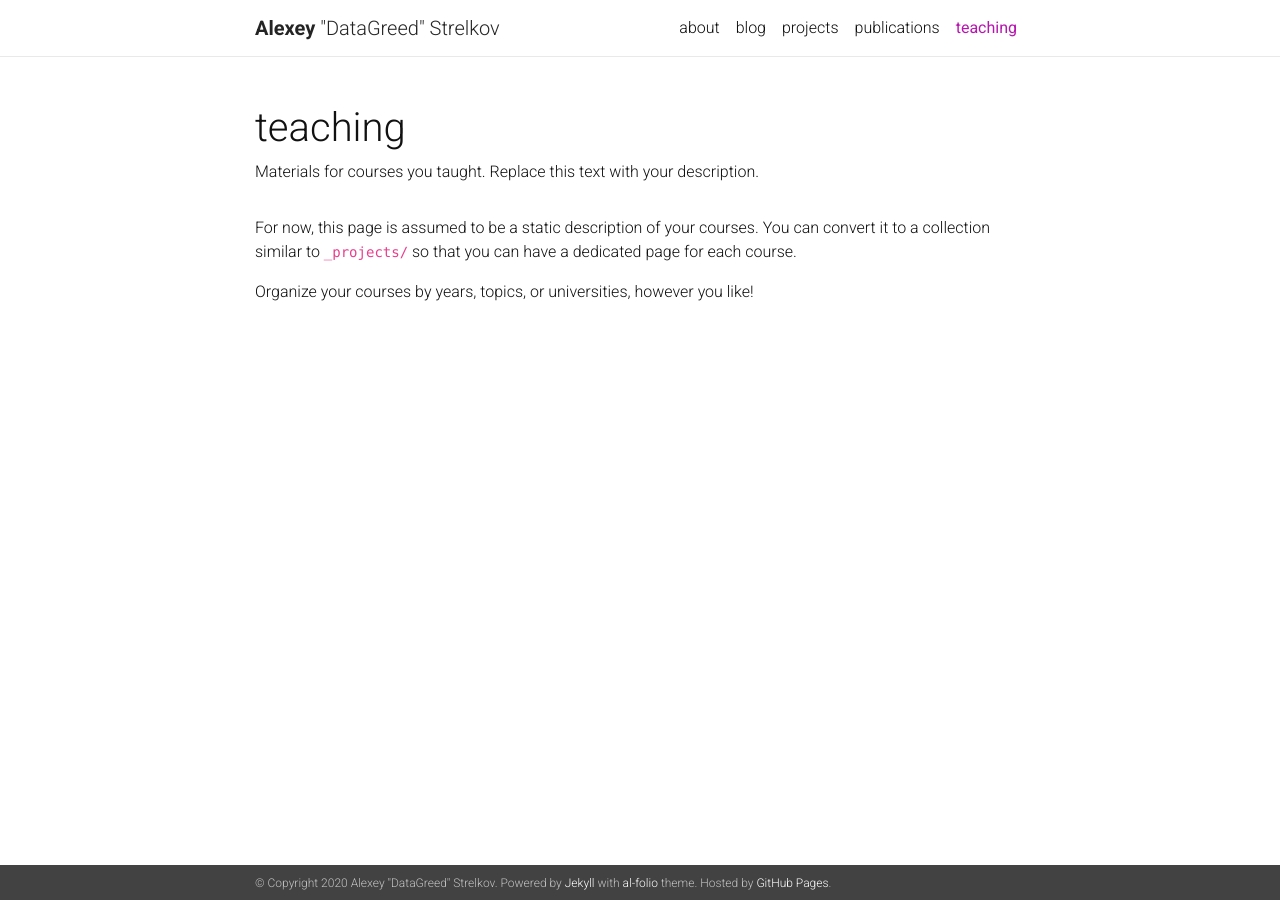
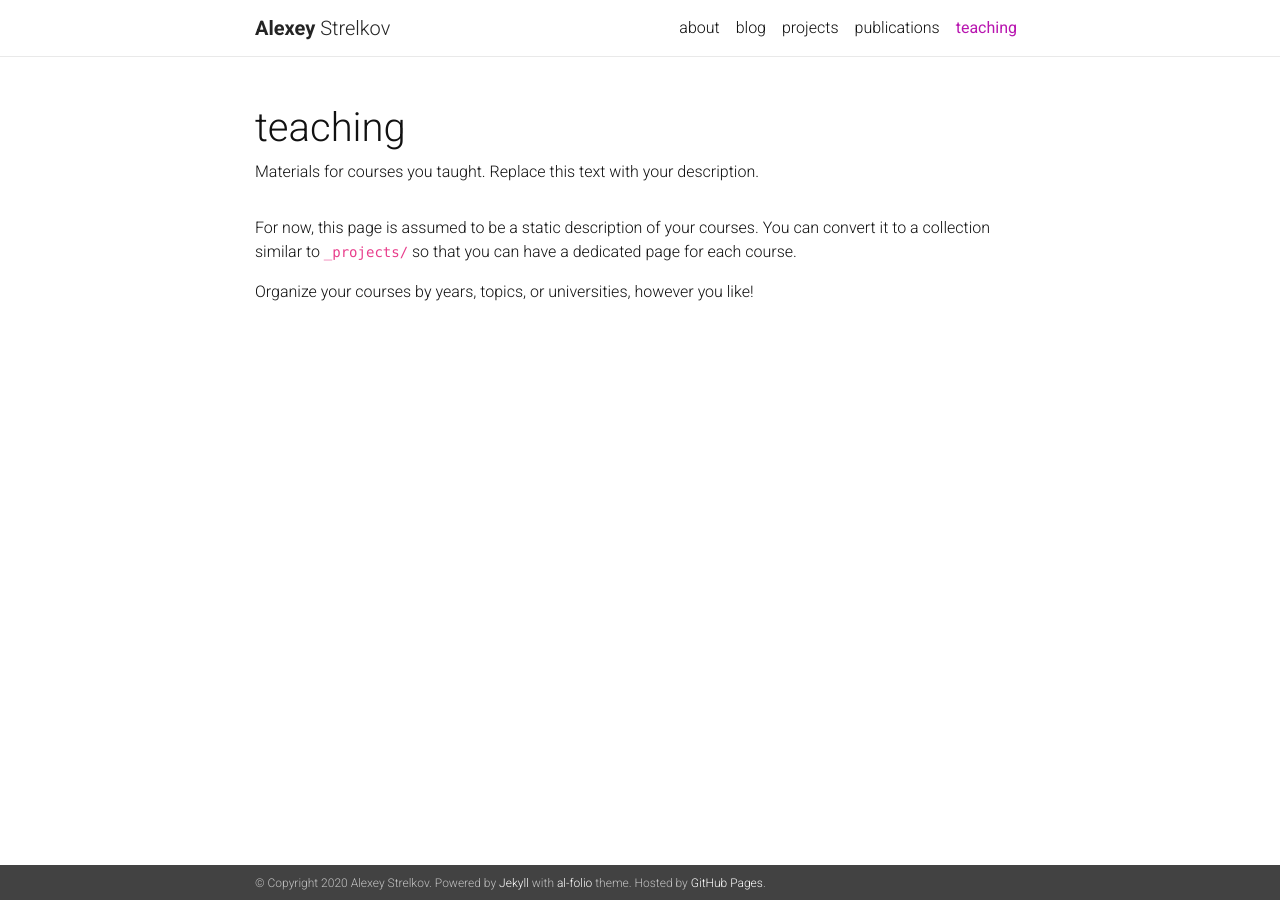
Before and after one commit to DataGreed/datagreed.pro, a Jekyll site: the page built from _pages/teaching.md, in a window 1280 px wide. Built offline with Jekyll 4.4.1, drawn with Linux system fonts in a browser that asks for light colours; nearby versions of some CDN libraries; a style sheet for code colours, icons or effects is not loaded; some of the changed lines change nothing that is shown.

```diff
--- a/_config.yml
+++ b/_config.yml
@@ -4,9 +4,9 @@
 
 title: blank # the website title (if blank, full name will be used instead)
 first_name: Alexey
-middle_name: "&quot;DataGreed&quot;"
+middle_name: #"&quot;DataGreed&quot;"
 last_name: Strelkov
-email: datagreed@gmail.com
+email: datagreed+fromprosite@gmail.com
 description: > # the ">" symbol means to ignore newlines until "footer_text:"
   A simple, whitespace theme for academics. Based on [*folio](https://github.com/bogoli/-folio) design.
 footer_text: >
@@ -38,12 +38,12 @@
 # Social integration
 # -----------------------------------------------------------------------------
 
-github_username: # your GitHub user name
-twitter_username: # your Twitter handle
-linkedin_username: # your LinkedIn user name
+github_username: datagreed # your GitHub user name
+twitter_username: datagreed # your Twitter handle
+linkedin_username: datagreed # your LinkedIn user name
 scholar_userid: # your Google Scholar ID
 orcid_id: # your ORCID ID
-medium_username: # your Medium username
+medium_username: datagreed # your Medium username
 quora_username: # your Quora username
 publons_id: # your ID on Publons
 research_gate_profile: # your profile on ResearchGate
```
Also changed, not shown: 2 other files.
